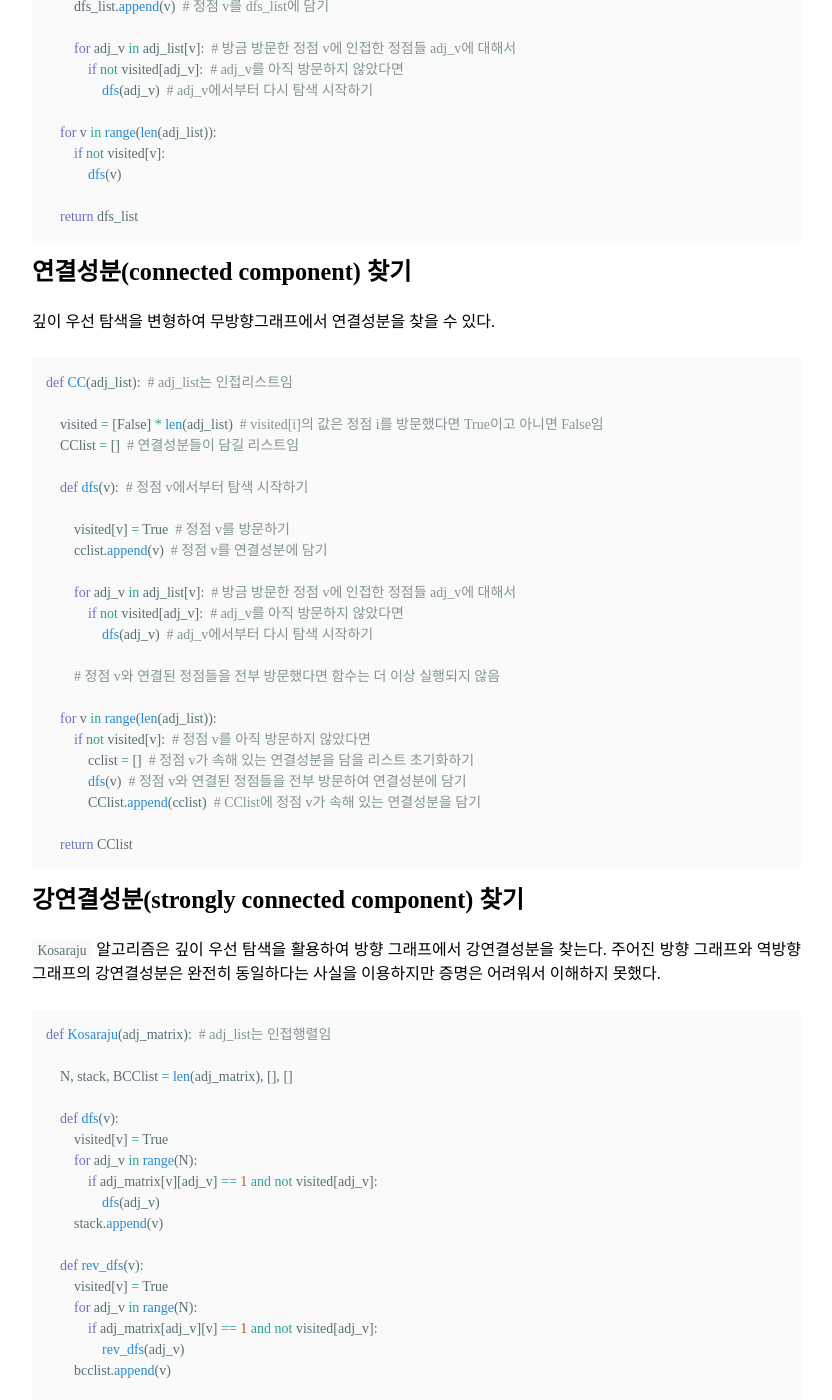
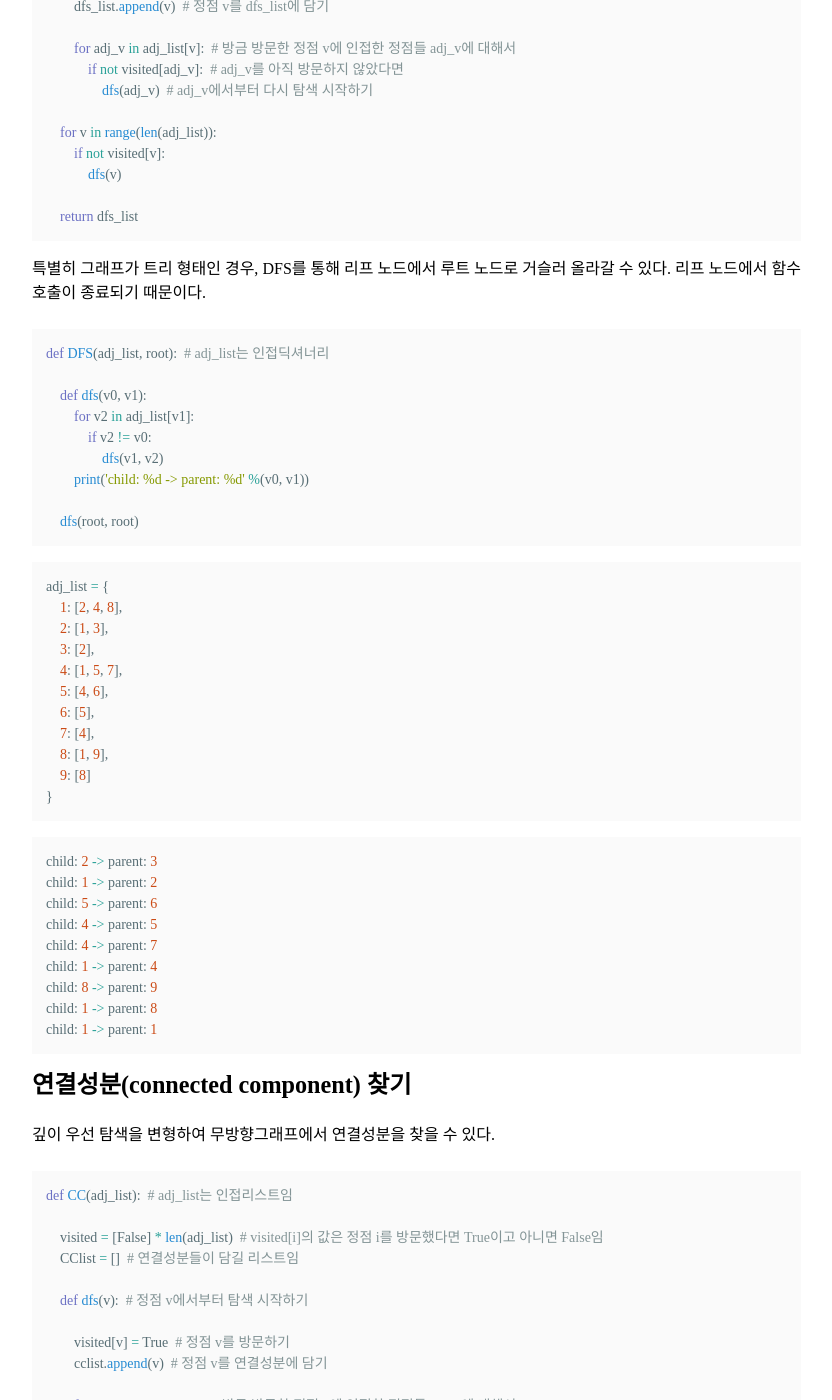
Before and after one commit to boreum0302/blog, a Jekyll site: the page built from _posts/2020-05-14-graph.md, in a window 1280 px wide and 1400 px high, scrolled down 2893 px. Shown: the whole window, without its empty margins (335-1167 px from the left). Built offline with Jekyll 4.4.1, drawn with Linux system fonts in a browser that asks for light colours; nearby versions of some CDN libraries; some web fonts are replaced; formulas are drawn with MathJax 3.

Commit message:
Update 2020-05-14-graph.md

````diff
--- a/_posts/2020-05-14-graph.md
+++ b/_posts/2020-05-14-graph.md
@@ -71,6 +71,43 @@ use_math: true
             dfs(v)
 
     return dfs_list
+```
+
+특별히 그래프가 트리 형태인 경우, DFS를 통해 리프 노드에서 루트 노드로 거슬러 올라갈 수 있다. 리프 노드에서 함수 호출이 종료되기 때문이다.
+```python
+def DFS(adj_list, root):  # adj_list는 인접딕셔너리
+
+    def dfs(v0, v1):
+        for v2 in adj_list[v1]:
+            if v2 != v0:
+                dfs(v1, v2)
+        print('child: %d -> parent: %d' %(v0, v1))
+
+    dfs(root, root)
+```
+```python
+adj_list = {
+    1: [2, 4, 8],
+    2: [1, 3],
+    3: [2],
+    4: [1, 5, 7],
+    5: [4, 6],
+    6: [5],
+    7: [4],
+    8: [1, 9],
+    9: [8]
+}
+```
+```python
+child: 2 -> parent: 3
+child: 1 -> parent: 2
+child: 5 -> parent: 6
+child: 4 -> parent: 5
+child: 4 -> parent: 7
+child: 1 -> parent: 4
+child: 8 -> parent: 9
+child: 1 -> parent: 8
+child: 1 -> parent: 1
 ```
 
 ## 연결성분(connected component) 찾기
````
